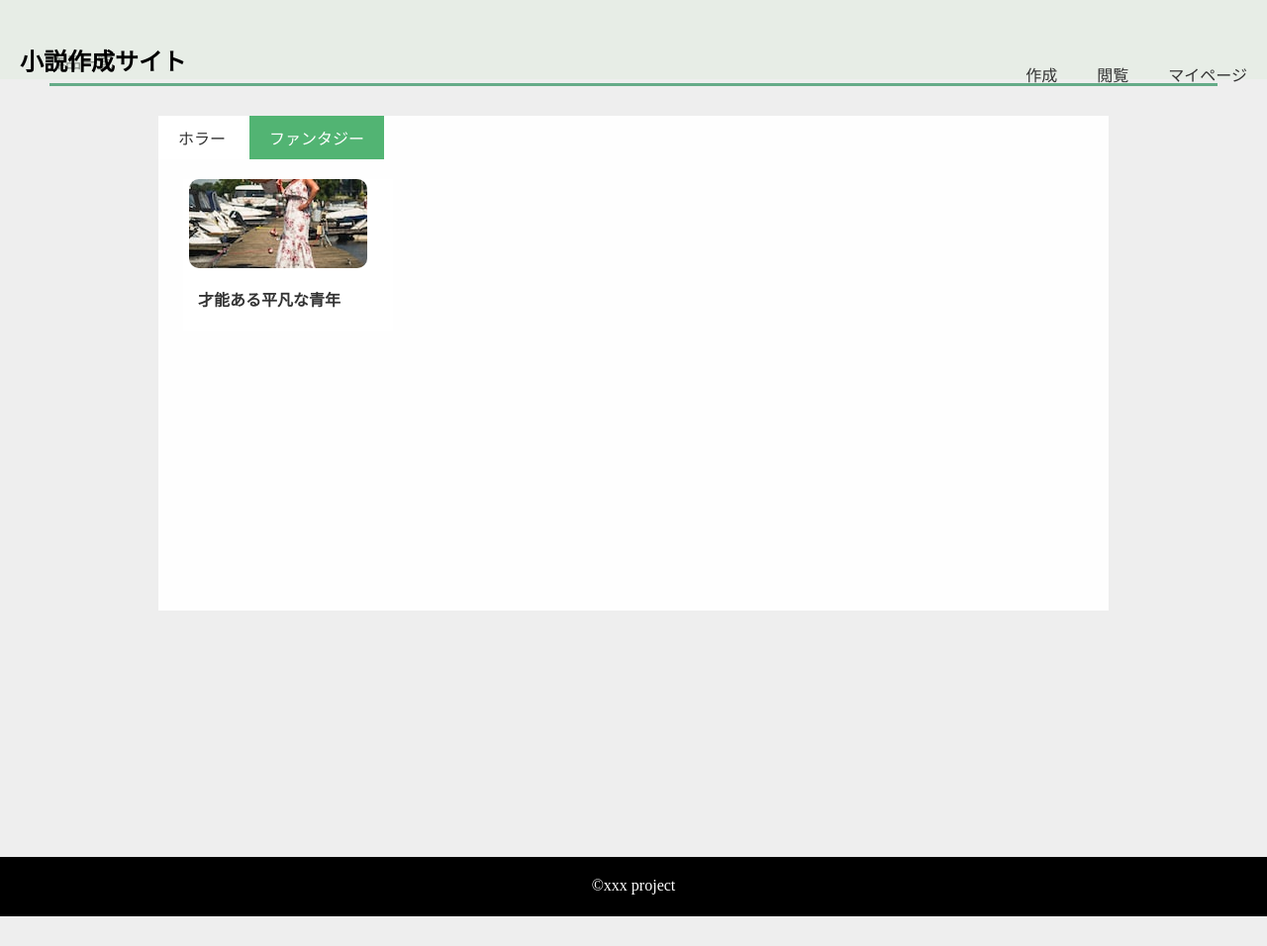
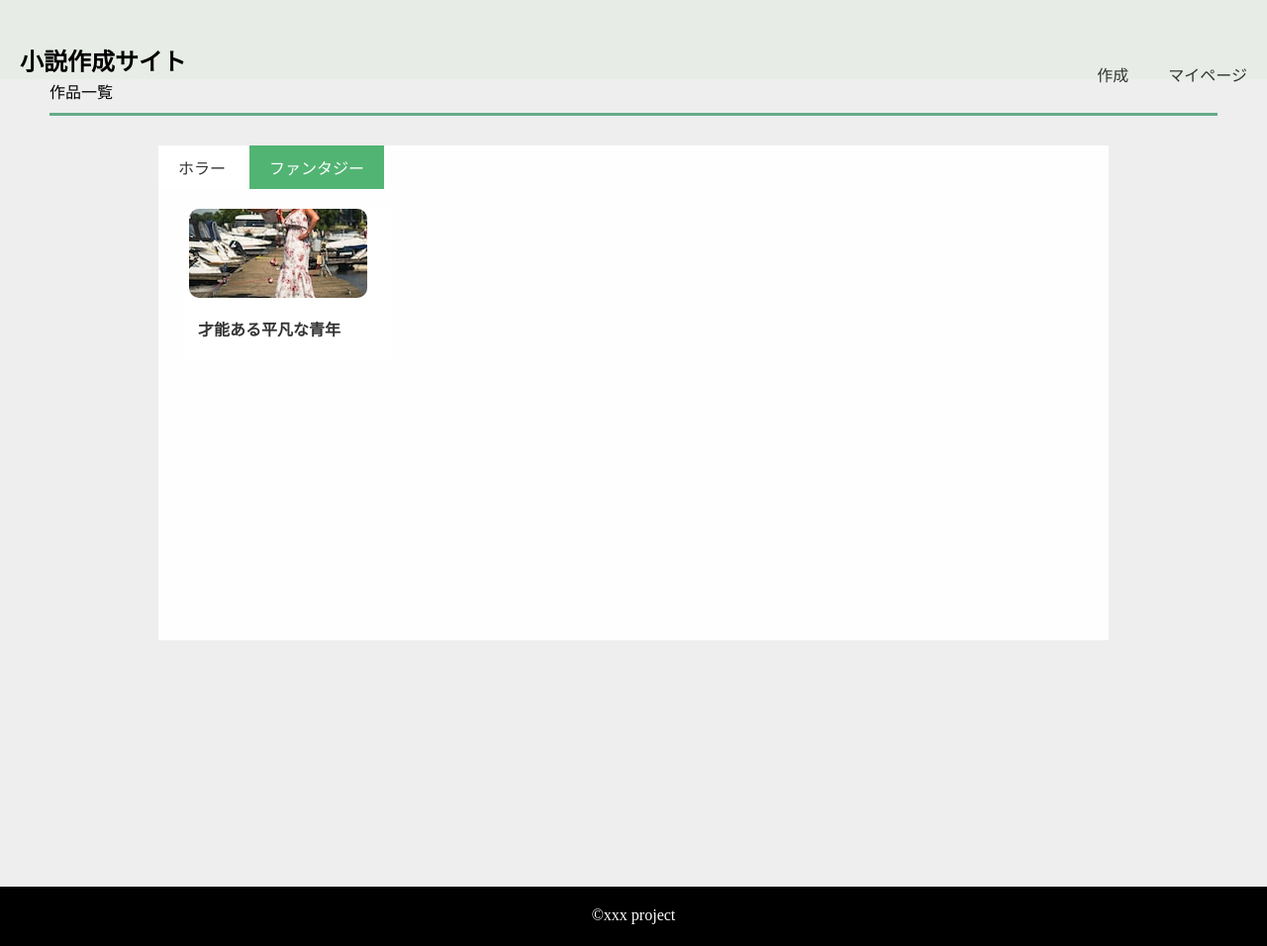
Before and after one commit to s1f10210231/chatgpt, a Django app: page / in a window 1280 px wide. Shown: the whole page at 99% size. Before the commit the page ends 926 px from the top, so only its background shows below. Run offline with Django 4.2, Linux system fonts and the light colour scheme; data comes from the database, SQL or seed files in the repository; both versions use the stored data as it was after the commit.

Commit message:
index.css chage

```diff
--- a/story_app/static/story_app/css/index.css
+++ b/story_app/static/story_app/css/index.css
@@ -27,6 +27,7 @@ header {
 }
 
 .main {
+    margin-top: 80px;
     height: 800px;
 }
 
--- a/story_app/templates/story_app/index.html
+++ b/story_app/templates/story_app/index.html
@@ -21,7 +21,6 @@
             <div class="header-list">
                 <ul>
                     <li class="header-list-item"><a href="#">マイページ</a></li>
-                    <li class="header-list-item"><a href="{% url 'story_app:browse'%}">閲覧</a></li>
                     <li class="header-list-item"><a href="{% url 'story_app:create'%}">作成</a></li>
                 </ul>
             </div>
```
Also changed, not shown: db.sqlite3, media/novel_images/第1話_異世界への召喚Summoned_to_Another_WorldOn_a_sunny_afternoon_high.jpg (added).
